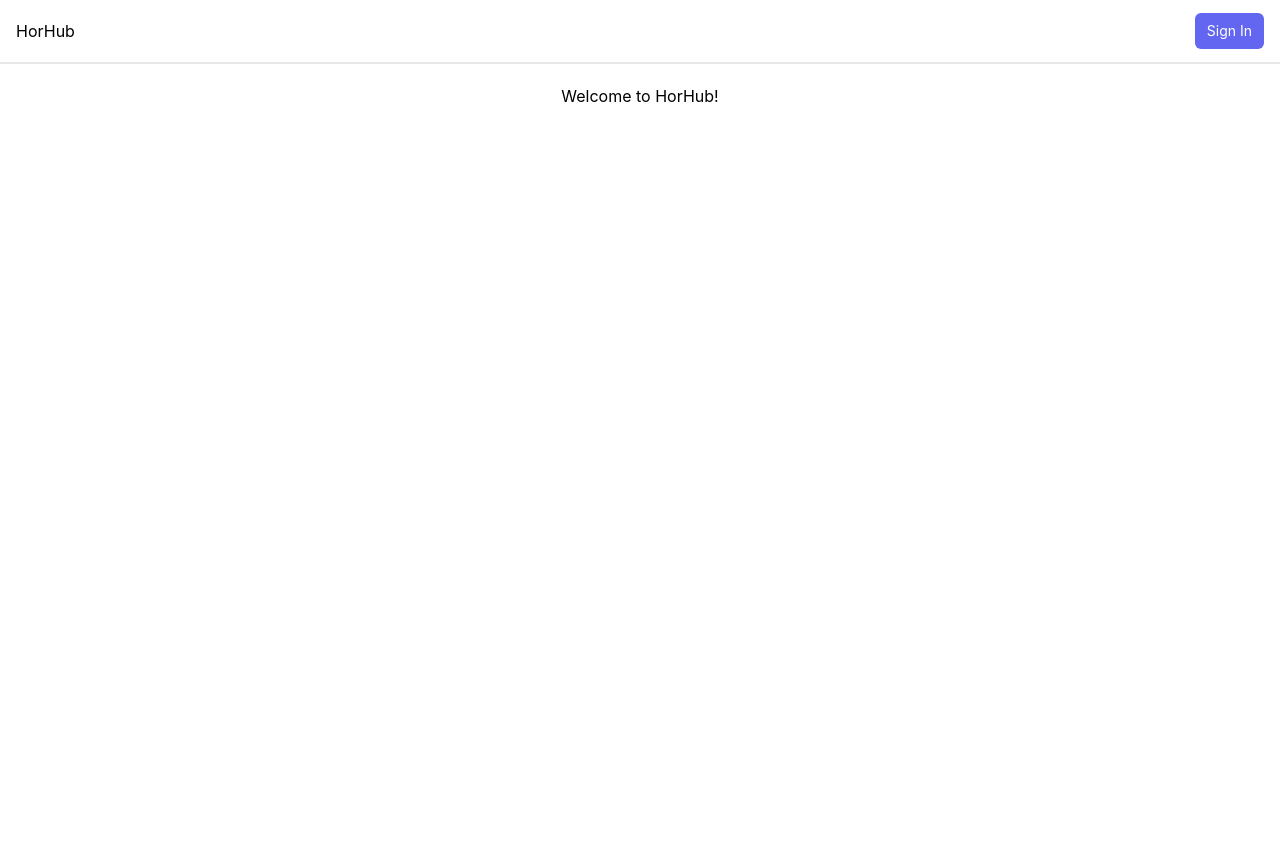
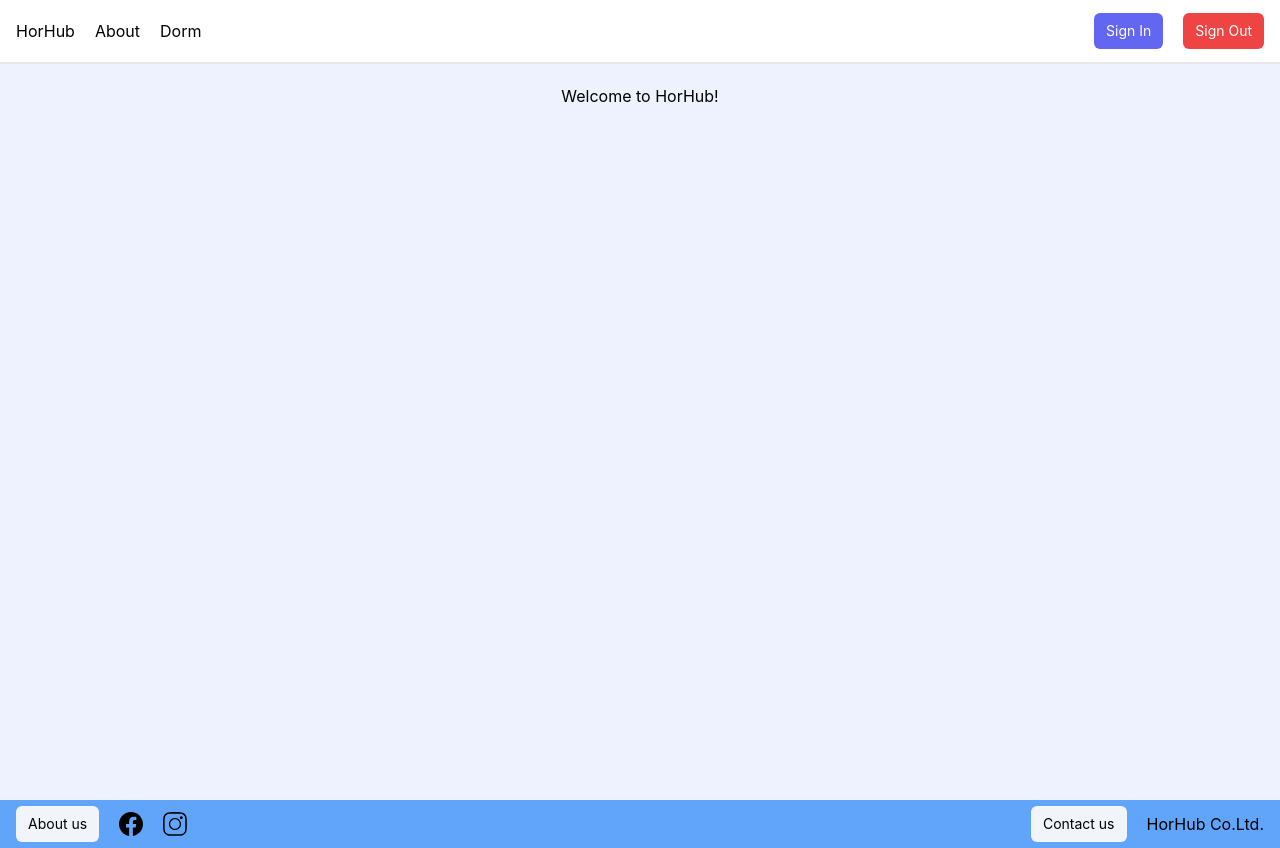
Before and after one commit to 2110366-2566-2/HorHub, a React (Create React App) app in the folder frontend/: page / in a window 1280 px wide. Before the commit the page ends 800 px from the top, so only its background shows below. Built offline with nearby package versions, Linux system fonts and the light colour scheme.

Commit message:
add home page footer

```diff
--- a/frontend/package.json
+++ b/frontend/package.json
@@ -12,7 +12,8 @@
     "@types/react-dom": "^18.2.18",
     "react": "^18.2.0",
     "react-dom": "^18.2.0",
-    "react-scripts": "5.0.1",
+    "react-icons": "^5.0.1",
+    "react-scripts": "^5.0.1",
     "typescript": "^4.9.5",
     "web-vitals": "^2.1.4"
   },
--- a/frontend/src/App.tsx
+++ b/frontend/src/App.tsx
@@ -1,14 +1,14 @@
-import React from 'react';
-import logo from './logo.svg';
 import './App.css';
 import HomePage from './pages/home/HomePage';
 import NavigationBar from './components/NavBar/NavigationBar';
+import Footbar from './components/Footer/Footbar';
 
 function App() {
   return (
     <>
       <NavigationBar />
       <HomePage />
+      <Footbar />
     </>
 
   );
--- /dev/null
+++ b/frontend/src/components/Footer/Footbar.tsx
@@ -0,0 +1,36 @@
+import { BsFacebook } from "react-icons/bs";
+import { SlSocialInstagram } from "react-icons/sl";
+
+
+export default function Footbar() {
+
+
+
+    return (
+        <footer className = 'bg-blue-400 h-12 flex px-4'>
+            <ul className="flex gap-5 items-center w-[70%] h-full">
+                <li>
+                    <button className = "white-button">About us</button>
+                </li>
+                <li>
+                    <BsFacebook className = 'h-6 w-6'/>
+                </li>
+                <li>
+                    <SlSocialInstagram className = 'h-6 w-6'/>
+                </li>
+                <li>
+
+                </li>
+            </ul>
+
+            <ul className="w-[30%] h-full flex items-center gap-5 justify-end">
+                <li>
+                    <button className="white-button">Contact us</button>
+                </li>
+                <li>
+                    HorHub Co.Ltd.
+                </li>
+            </ul>
+        </footer>
+    );
+}
--- a/frontend/src/components/NavBar/NavigationBar.tsx
+++ b/frontend/src/components/NavBar/NavigationBar.tsx
@@ -3,10 +3,22 @@ import React from 'react'
 const NavigationBar = () => {
   return (
     <nav className="sticky top-0 h-16 backdrop-blur-md flex items-center justify-between px-4 bg-base-100/50 z-20 border-b-2 border-slate-900/10">
-        <div>HorHub</div>
-        <div className="flex items-center gap-5">
-            <button className="primary-button">Sign In</button>
-        </div>
+          <ul className='flex gap-5 items-center w-[70%] h-full'>
+            <li>
+              HorHub
+            </li>
+            <li>
+              About
+            </li>
+            <li>
+              Dorm
+            </li>
+          </ul>
+          <div className="flex items-center gap-5 w-[30%] h-full justify-end">
+              <button className="primary-button">Sign In</button>
+              <button className="danger-button">Sign Out</button>
+          </div>
+
     </nav>
   )
 }
--- a/frontend/src/index.css
+++ b/frontend/src/index.css
@@ -17,9 +17,17 @@ code {
 }
 
 .page {
-  @apply w-screen min-h-[calc(100vh-4rem)] flex flex-col items-center px-5 py-5
+  @apply w-full min-h-[calc(100vh-4rem)] flex flex-col items-center px-5 py-5 bg-indigo-50
 }
 
 .primary-button {
   @apply py-2 px-3 rounded-md bg-indigo-500 hover:bg-indigo-600 text-white text-sm transition-colors
 }
+
+.danger-button {
+  @apply py-2 px-3 rounded-md bg-red-500 hover:bg-red-600 text-white text-sm transition-colors
+}
+
+.white-button{
+  @apply py-2 px-3 rounded-md bg-slate-100 hover:bg-slate-200 text-black text-sm transition-colors
+}
```
Also changed, not shown: 1 other file (tests, documents, lock files or other folders).
